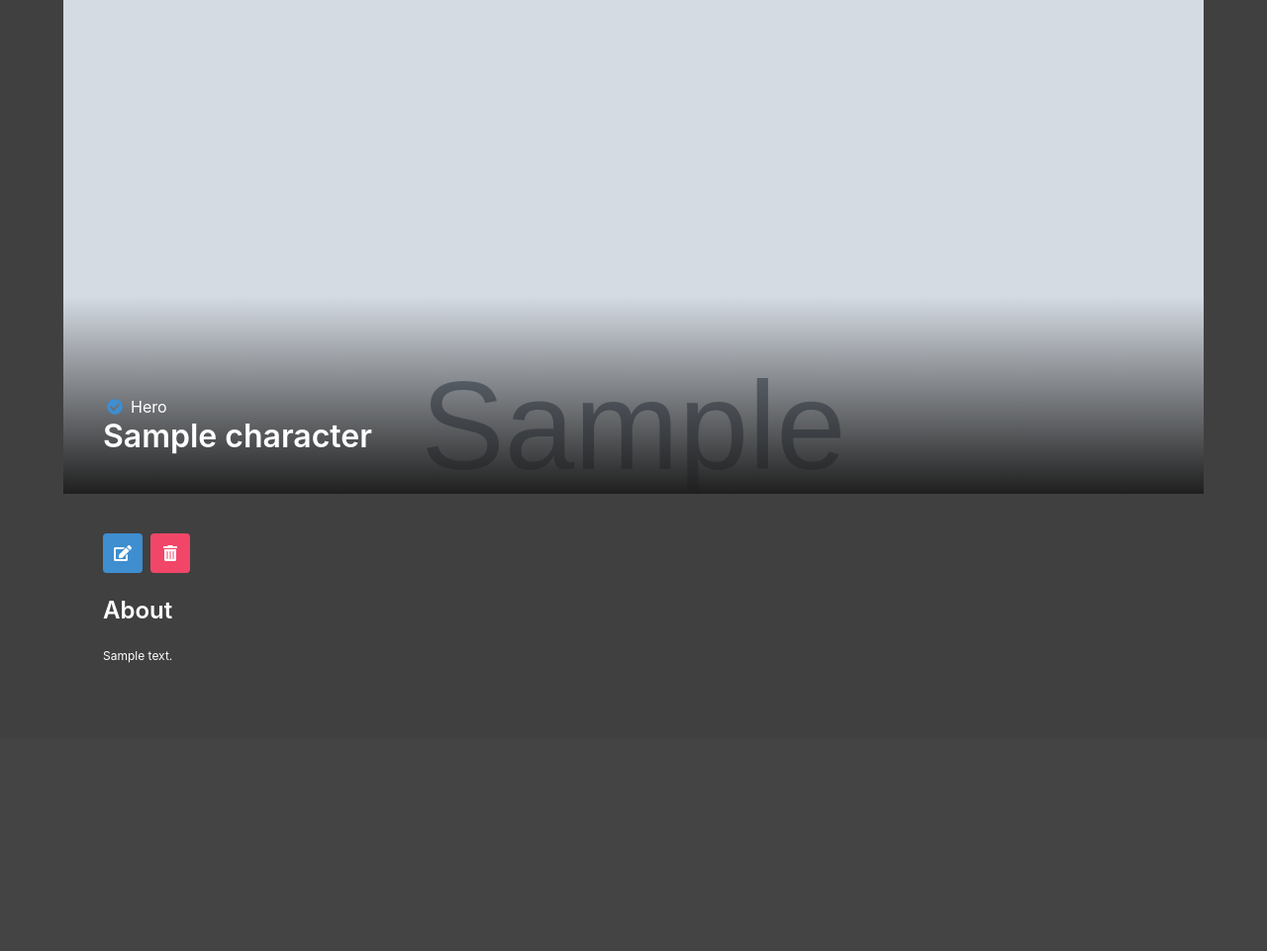
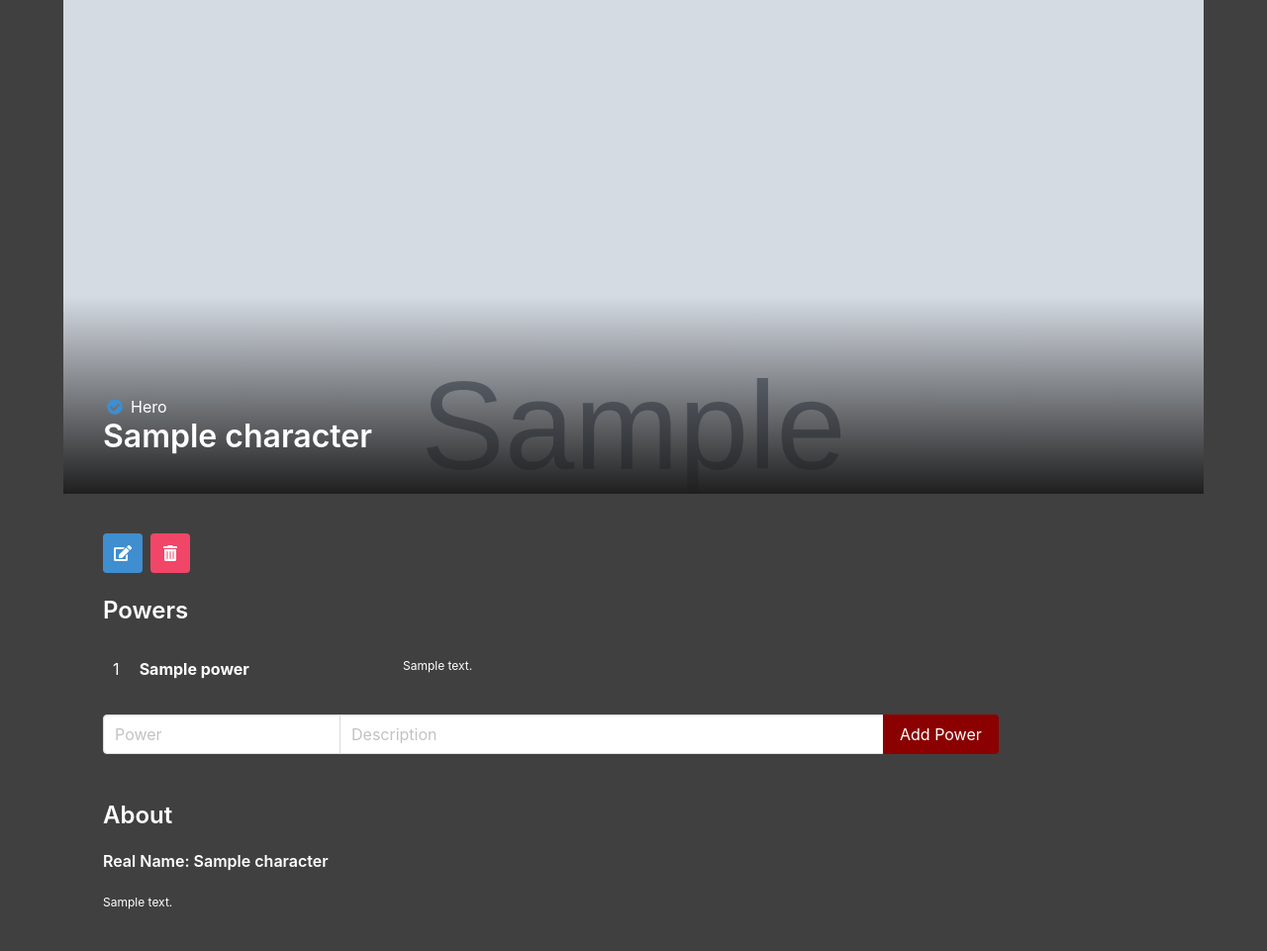
Before and after one commit to vincelaq/marvel_collector, a Django app: page /characters/1/ in a window 1280 px wide. Shown: the part 53-1014 px from the top of the page at 99% size. Before the commit the page ends 800 px from the top, so only its background shows below. Run offline with Django 3.2, Linux system fonts and the light colour scheme; tables that the repository leaves empty hold one stand-in row (Sample ...).

Commit message:
create power model and features

```diff
--- a/main_app/admin.py
+++ b/main_app/admin.py
@@ -1,5 +1,6 @@
 from django.contrib import admin
-from .models import Character
+from .models import Character, Power
 
 # Register your models here.
 admin.site.register(Character)
+admin.site.register(Power)
--- a/main_app/models.py
+++ b/main_app/models.py
@@ -15,3 +15,12 @@ class Character(models.Model):
 
     class Meta:
         ordering = ['name']
+
+class Power(models.Model):
+
+    title = models.CharField(max_length=100)
+    description = models.CharField(max_length=250)
+    character = models.ForeignKey(Character, on_delete=models.CASCADE, related_name="powers")
+
+    def __str__(self):
+        return self.title
--- a/main_app/static/styles/main.css
+++ b/main_app/static/styles/main.css
@@ -76,3 +76,22 @@ img {
 .detail__container {
     margin-top: 500px;
 }
+
+.detail__songs {
+    width: 100%;
+    display: flex;
+    flex-direction: column;
+}
+
+.song {
+    width: 100%;
+    padding: 10px;
+    display: grid;
+    grid-template-columns: 0.1fr 1fr 3fr;
+    border-radius: 5px;
+}
+
+.song:hover {
+    background-color: hsla(0, 0%, 100%, 0.1);
+    cursor: pointer;
+}
--- a/main_app/templates/character_detail.html
+++ b/main_app/templates/character_detail.html
@@ -33,8 +33,56 @@
       </span>
     </a>
   </div>
+  <div class="detail__songs mb-5">
+    <h4 class="title is-4">Powers</h4>
+
+    {% for power in character.powers.all %}
+    <div class="song">
+      <span>{{forloop.counter}}</span>
+      <span><b>{{power.title}}</b></span>
+      <span style="font-size: 12px;">{{power.description}}</span>
+    </div>
+		{% empty %}
+    <article class="message">
+      <div class="message-header">
+        <p>No Powers Available</p>
+      </div>
+    </article>
+
+    {% endfor %}
+    <br>
+    <form class="mb-5" action="{% url 'power_create' character.pk %}" method="post">
+      {% csrf_token %}
+      <div class="field has-addons">
+        <div style="width: 240px;" class="control">
+          <input
+            class="input"
+            type="text"
+            name="title"
+            placeholder="Power"
+            required
+          />
+        </div>
+        <div style="width: 550px;" class="control">
+          <input
+            class="input"
+            type="text"
+            name="description"
+            placeholder="Description"
+            min="1"
+            required
+          />
+        </div>
+        <div class="control">
+          <input style="background-color: darkred;" class="button is-primary" type="submit" value="Add Power" />
+        </div>
+      </div>
+    </form>
+
+  </div>
   <div class="detail__about">
     <h4 class="title is-4">About</h4>
+    <h6 class="title is-6">Real Name: {{character.real_name}}</h6>
     <p>{{character.bio}}</p>
   </div>
 </div>
--- a/main_app/templates/character_list.html
+++ b/main_app/templates/character_list.html
@@ -18,7 +18,6 @@
     </div>
   </div>
   <a class="button is-dark" style="background-color: black;" href="{% url 'character_list' %}">Clear Search</a>
-  <a class="button is-dark" style="background-color: black;" href="{% url 'character_create' %}">Add Character</a>
 </form>
 <div class="gallery">
   {% for character in characters %}
@@ -35,6 +34,7 @@
     </div>
   </a>
   {% endfor %}
+  <a class="button is-dark" style="background-color: black;" href="{% url 'character_create' %}">Add Character</a>
 </div>
 
 {% endblock %}
--- a/main_app/urls.py
+++ b/main_app/urls.py
@@ -11,4 +11,5 @@ urlpatterns = [
     path('characters/<int:pk>/', views.CharacterDetail.as_view(), name="character_detail"),
     path('characters/<int:pk>/update', views.CharacterUpdate.as_view(), name="character_update"),
     path('characters/<int:pk>/delete', views.CharacterDelete.as_view(), name="character_delete"),
+    path('characters/<int:pk>/powers/new/', views.PowerCreate.as_view(), name="power_create"),
 ]
--- a/main_app/views.py
+++ b/main_app/views.py
@@ -1,10 +1,10 @@
-from django.shortcuts import render
+from django.shortcuts import render, redirect
 from django.views import View
 from django.views.generic import DetailView
 from django.views.generic.base import TemplateView
 from django.views.generic.edit import CreateView, UpdateView, DeleteView
 from django.urls import reverse
-from .models import Character
+from .models import Character, Power
 
 # Create your views here.
 class Home(TemplateView):
@@ -53,3 +53,12 @@ class CharacterDelete(DeleteView):
     model = Character
     template_name = "character_delete_confirmation.html"
     success_url = "/characters/"
+
+class PowerCreate(View):
+
+    def post(self, request, pk):
+        title = request.POST.get("title")
+        description = request.POST.get("description")
+        character = Character.objects.get(pk=pk)
+        Power.objects.create(title=title, description=description, character=character)
+        return redirect('character_detail', pk=pk)
```
Also changed, not shown: main_app/migrations/0002_power.py (added).
